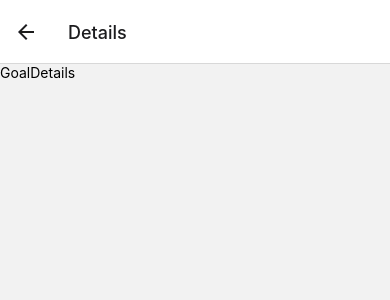
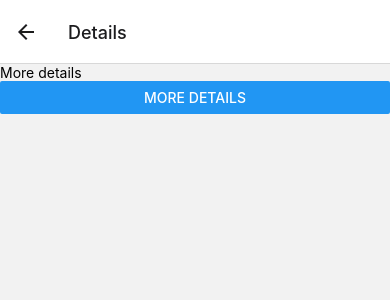
Before and after one commit to Christy0216/Summer2024, a React Native app: screen /Details in a window 390 px wide. Shown: the top 300 px of the page. Built offline with nearby package versions, Linux system fonts and the light colour scheme.

Commit message:
add a more details button to push new details screen in the stack

```diff
--- a/App.js
+++ b/App.js
@@ -14,7 +14,7 @@ export default function App() {
           name="Home"
           component={Home}
           options={{
-            title: "All goals",
+            title: "All Goals",
             headerStyle: { backgroundColor: "darkmenta" },
             headerTintColor: "white",
           }}
--- a/Components/GoalDetails.js
+++ b/Components/GoalDetails.js
@@ -1,10 +1,22 @@
-import { View, Text } from 'react-native'
-import React from 'react'
+import { View, Text, Button } from "react-native";
+import React from "react";
 
-export default function GoalDetails() {
+export default function GoalDetails({ navigation, route }) {
+  console.log(route.params);
   return (
     <View>
-      <Text>GoalDetails</Text>
+      {route.params ? (
+        <Text>
+          You are seeing the details of the goal with text:
+          {route.params.goalObj.text} and id:{route.params.goalObj.id}
+        </Text>
+      ) : (
+        <Text>More details</Text>
+      )}
+      <Button
+        title="More details"
+        onPress={() => navigation.navigate("Details")}
+      />
     </View>
-  )
+  );
 }
--- a/Components/Home.js
+++ b/Components/Home.js
@@ -6,14 +6,13 @@ import {
   TouchableOpacity,
   Text,
   StatusBar,
-  ScrollView,
   FlatList,
 } from "react-native";
 import Header from "./Header";
 import Input from "./Input";
 import GoalItem from "./GoalItem";
 
-export default function Home() {
+export default function Home({ navigation }) {
   const [receivedText, setReceivedText] = useState("");
   const [modalVisible, setModalVisible] = useState(false);
   const [goals, setGoals] = useState([]);
@@ -21,7 +20,7 @@ export default function Home() {
   const handleConfirm = (inputText) => {
     setReceivedText(inputText);
     setModalVisible(false);
-    const newGoal = { text: inputText, id: Math.random().toString() };
+    const newGoal = { text: inputText, id: Math.random() };
     setGoals((currentGoals) => {
       return [...currentGoals, newGoal];
     });
@@ -37,9 +36,9 @@ export default function Home() {
     });
   }
 
-  function handlePressGoal() {
-    console.log("Goal pressed");
-    navigation.navigate("Details");
+  function handlePressGoal(pressedGoal) {
+    console.log("Goal pressed", pressedGoal);
+    navigation.navigate("Details", { goalObj: pressedGoal });
   }
 
   return (
```
